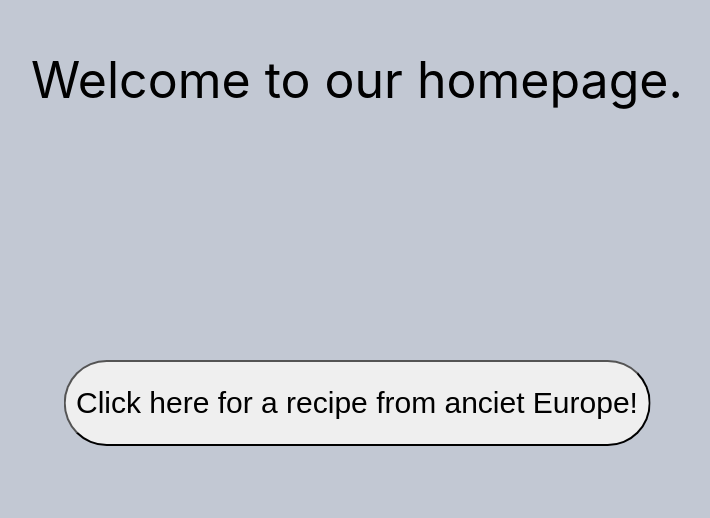
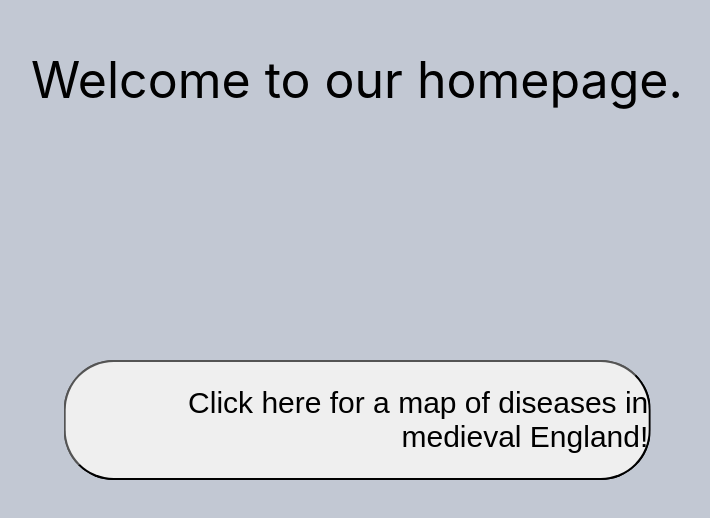
Before and after one commit to nolanv45/HenHacks2025, a React (Create React App) app in the folder henhack25/: page / in a window 1280 px wide. Shown: the top 518 px of the page, without its empty margins (283-993 px from the left). Built offline with nearby package versions, Linux system fonts and the light colour scheme.

Commit message:
Created two buttons

```diff
--- a/henhack25/src/App.css
+++ b/henhack25/src/App.css
@@ -39,7 +39,7 @@
   height: 100vh; /* Full page height to allow movement */
 }
 
-.ButtonHome {
+.ButtonRecipes {
   position: absolute;
   top: 20%; /* Moves the button higher */
   left: 50%;
@@ -51,22 +51,55 @@
   border-radius: 50px;
 
   display: flex;
-  justify-content: center; /* Centers text horizontally */
-  align-items: center; /* Centers text vertically */
-  text-align: center; /* Ensures proper text alignment */
+  justify-content: left; /* Centers text horizontally */
+  align-items: left; /* Centers text vertically */
+  text-align: left; /* Ensures proper text alignment */
 
   width: 90%; /* Makes button as wide as its container */
 
 }
 
-.ButtonHome:hover {
+.ButtonRecipes:hover {
   background-color: gray; /* Darker gradient */
   color: white;
   transform: translate(-50%, -3px); /* Slight lift effect */
   box-shadow: 0 12px 24px rgba(0, 0, 0, 0.3);
 }
 
-.ButtonHome:active {
+.ButtonRecipes:active {
   transform: translate(-50%, 1px); /* Press-down effect */
   box-shadow: 0 6px 12px rgba(0, 0, 0, 0.2);
 }
+
+
+.ButtonMap {
+  position: absolute;
+  top: 20%; /* Moves the button higher */
+  left: 50%;
+  transform: translateX(-50%);
+  margin-top: 200px;
+  size: 400px;
+  padding: 24px 0px;
+  font-size: 30px;
+  border-radius: 50px;
+
+  display: flex;
+  justify-content: right; /* Centers text horizontally */
+  align-items: right; /* Centers text vertically */
+  text-align: right; /* Ensures proper text alignment */
+
+  width: 90%; /* Makes button as wide as its container */
+
+}
+
+.ButtonMap:hover {
+  background-color: gray; /* Darker gradient */
+  color: white;
+  transform: translate(-50%, -3px); /* Slight lift effect */
+  box-shadow: 0 12px 24px rgba(0, 0, 0, 0.3);
+}
+
+.ButtonMap:active {
+  transform: translate(-50%, 1px); /* Press-down effect */
+  box-shadow: 0 6px 12px rgba(0, 0, 0, 0.2);
+}
--- a/henhack25/src/App.tsx
+++ b/henhack25/src/App.tsx
@@ -12,7 +12,8 @@ function App() {
         <p className='text'>
           Welcome to our homepage.
         </p>
-          <button className='ButtonHome'>Click here for a recipe from anciet Europe!</button>
+          <button className='ButtonRecipes'>Click here for a recipe from medieval England!</button>
+          <button className= 'ButtonMap'>Click here for a map of diseases in medieval England!</button>
         </div>
 
       </header>
@@ -21,6 +22,7 @@ function App() {
 }
 
 export default App;
+
 
 export class Recipe{
   title:string;
@@ -43,4 +45,4 @@ new Recipe("Cruste Rolle", ["flour", "egg", "salt", "saffron", "oil"], 20, "Take
 new Recipe("Flaune of Almayne", ["currnat", "apple", "cream", "egg", "sugar", "bread", "butter", "cinnamon", "ginger", "salt", "saffron"],60, "A flaune of Almayne. First take raysins of coraunce, or elles other fressh reysins, and gode ripe peres, or elles gode appuls, and pyke oute the cokes of hom, and pare hom, and grinde hom, and the reysins in a clene morter, and do then to hom a lytel swete creme of mylk, and streyne hom thurgh a clene streynour, and take x egges, or as many mo as wol suffice, and bete hom wel togedur, bothe the qwyte and the yolke, and draw hit thurgh a streynour, and grate faire qwyte bred, and do therto a gode quantitie, and more swete crem, and do therto, and do al this togedur; and take saffron, and pouder of ginger, and canel, and do therto, and a lytel salt, and a quantitie of faire swete buttur, and make a faire coffyn, or two, or as many as needes, and bake hom a lytel in an oven, and do this bature in hom, and let bake hom as thow woldes bake flaunes, or crustades, and when thay byn baken ynogh, strawe upon hom pouder of canel, and of qwyte sugur. And this is a gode maner of crustade.", "fruit"),
 new Recipe("Blancmanger", ["chicken", "rice", "water", "sugar", "salt", "ginger", "pepper", "almond milk"], 20, "Take faire Almondes, and blanche hem, And grynde hem with sugour water into faire mylke; and take ryse, and seth. Andwhan they beth wel y-sodde, take hem vppe, and caste hem to the almondes mylke, and lete hem boile togidre til thei be thikk; And thentake the brawne of a Capon, and tese hit small, And caste thereto; and then take Sugur and salt, and caste thereto, and serue hit forthin maner of mortrewes.", "poultry"),
 new Recipe("Gyngerbrede", ["honey", "cinnamon", "pepper", "saffron", "bread crumbs"], 15, "Take a quart of hony, & sethe it, & skeme it clene; take Safroun, pouder Pepir, & þrow þer-on; take gratyd Brede, & make it so chargeaunt þat it wol be y-lechyd; þen take pouder Canelle, & straw þer-on y-now; þen make yt square, lyke as þou wolt leche yt; take when þou lechyst hyt, an caste Box leves a-bouyn, y-stykyd þer-on, on clowys. And 3if þou wolt haue it Red, coloure it with Saunderys y-now.", "dessert"),
-]
+];
```
